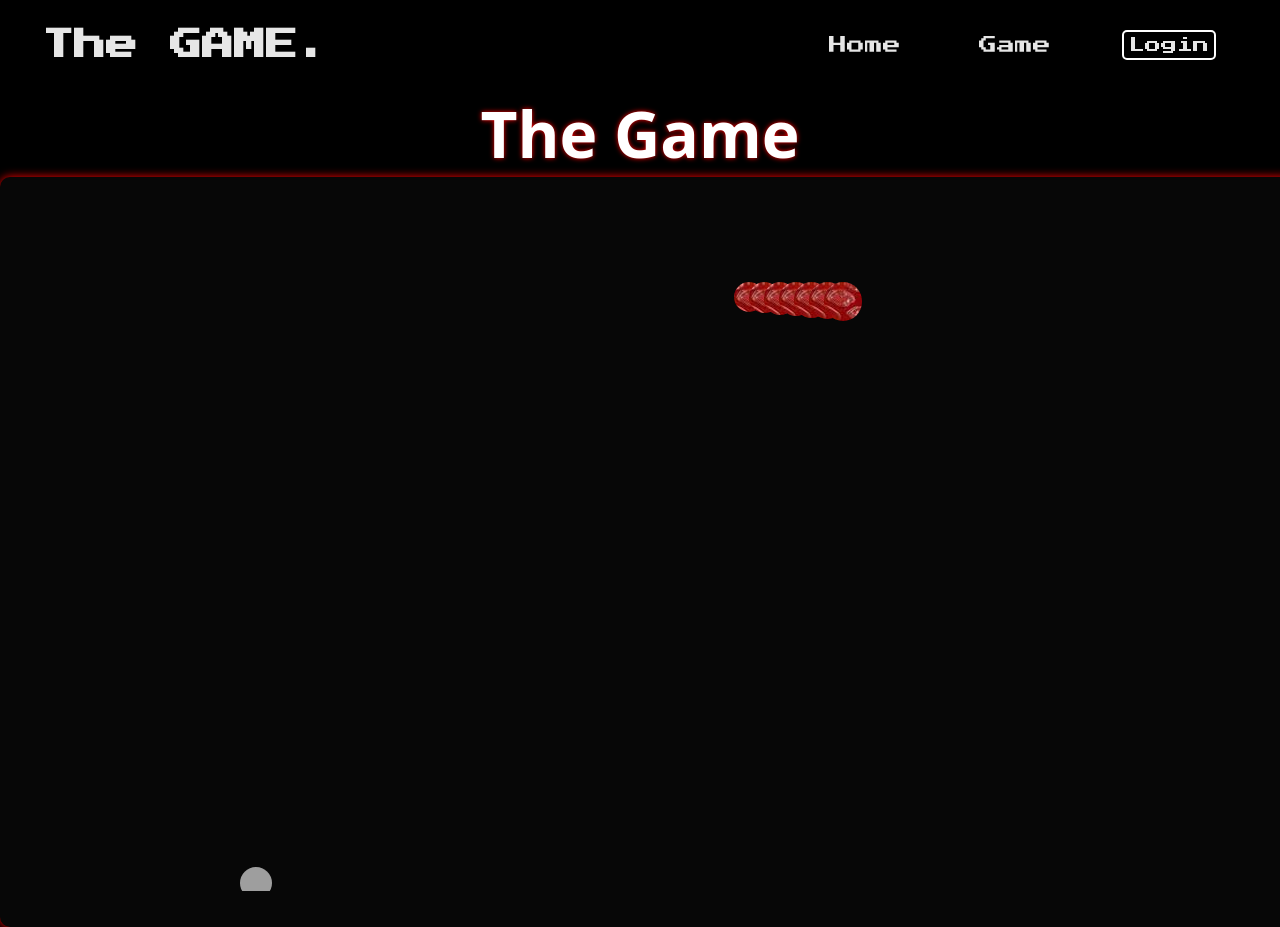
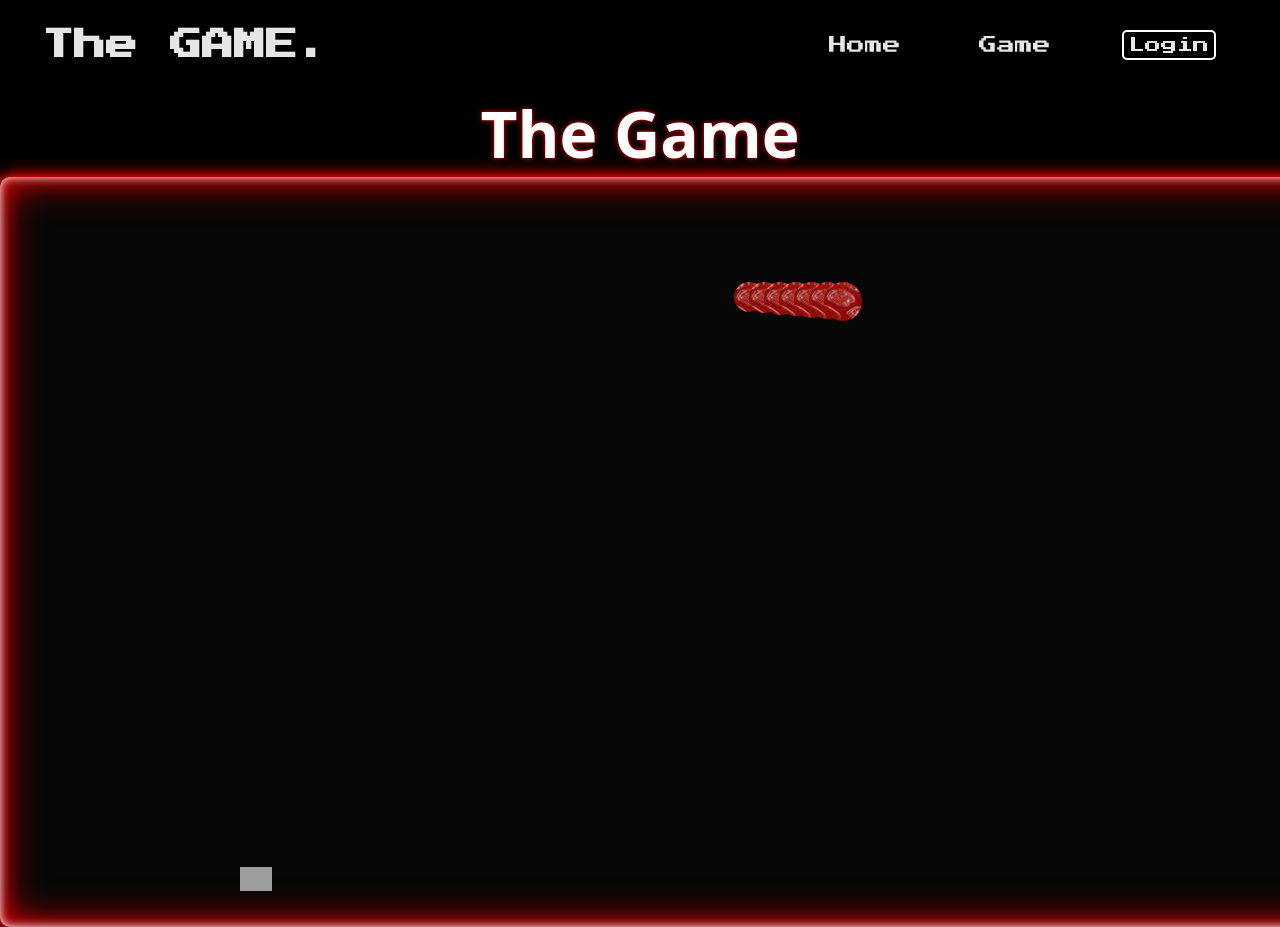
Before and after one commit to PhilippRosie/the-game, a React (Create React App) app: page /game in a window 1280 px wide. Both pictures are taken after a click on the button "start game". Shown: the top 927 px of the page. Built offline with nearby package versions, Linux system fonts and the light colour scheme; grey boxes are pictures that could not be loaded; a web font is replaced by a local one.

Commit message:
added snakehead to img folder

```diff
--- a/src/pages/game.js
+++ b/src/pages/game.js
@@ -102,16 +102,16 @@ class Game extends React.Component {
 
   onSnakeOutOfBounds() {
     // Get the coordinates of the snake's head
-    let [headX, headY] = this.state.snakeDots[this.state.snakeDots.length - 2];
+    let [headX, headY] = this.state.snakeDots[this.state.snakeDots.length - 1];
 
     // Check if the game route is active
     if (this.state.route === "game") {
       // Check if the head has collided with any of the game boundaries
       if (
-        headX >= 98.5 || // Check if head has reached or exceeded the right boundary
-        headY >= 96.5 || // Check if head has reached or exceeded the bottom boundary
-        headX < 0 || // Check if head has reached or gone below the left boundary
-        headY < 0
+        headX >= 99.5 || // Check if head has reached or exceeded the right boundary
+        headY >= 99 || // Check if head has reached or exceeded the bottom boundary
+        headX < -1.5 || // Check if head has reached or gone below the left boundary
+        headY < -2
       ) {
         // Check if head has reached or gone above the top boundary
         // If the head has collided with any of the boundaries, the game is over
--- a/src/styles/game.css
+++ b/src/styles/game.css
@@ -11,7 +11,8 @@ body {
   margin: auto;
   display: flex;
   flex-wrap: wrap;
-  box-shadow: 0 0 10px #ff0000;
+  box-shadow: 0 0 10px #ff0000, 0 0 20px #ff0000, inset 0 0 10px #ffffff,
+    inset 0 0 20px #b90000, inset 0 0 40px #ff0000;
   background-color: rgba(128, 128, 128, 0.055);
 }
 
@@ -35,6 +36,5 @@ body {
   background-image: url("../img/SnakeFood.png");
   background-size: contain;
   background-repeat: no-repeat;
-  border-radius: 50%;
   z-index: 1;
 }
--- a/src/styles/snake.css
+++ b/src/styles/snake.css
@@ -9,5 +9,5 @@
 }
 
 .head {
-  background-image: url(../img/Snake.jpg);
+  background-image: url(../img/SnakeHead.png);
 }
```
Also changed, not shown: src/img/SnakeHead.png (added).
